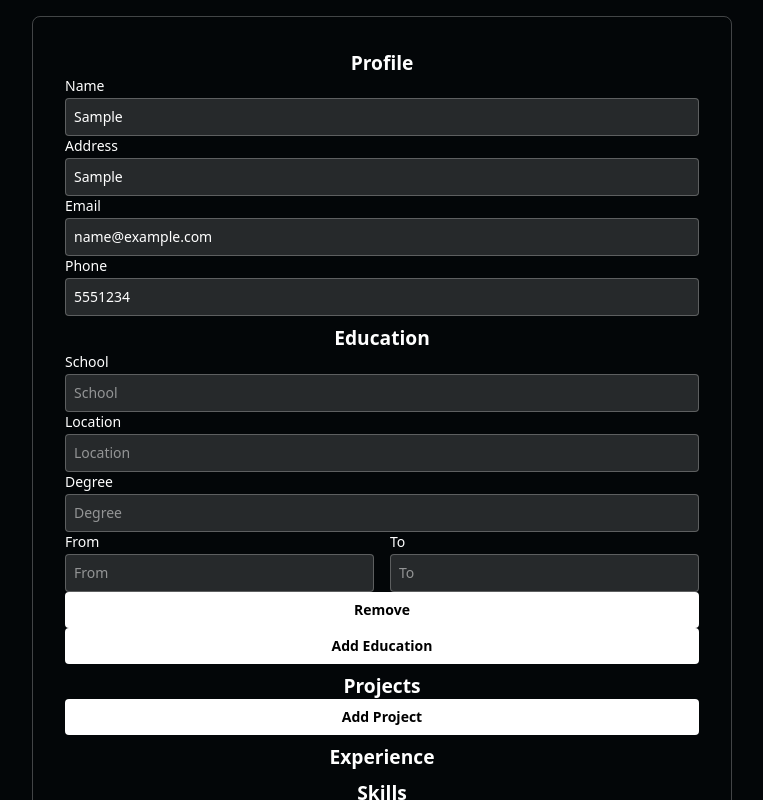
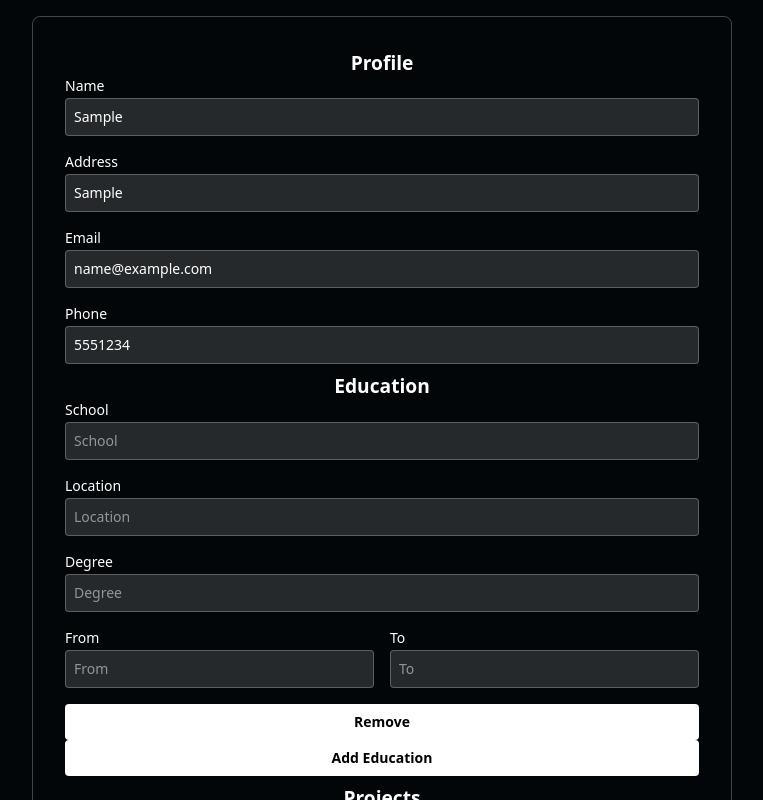
Before and after one commit to cedorikku/react-resume-builder, a React (Vite) app: page / in a window 1280 px wide. Both pictures are taken after typing "Sample", "Sample", "name@example.com", "5551234" into the empty fields and a click on the button "Add Education". Shown: the top 800 px of the page, without its empty margins (258-1021 px from the left). Built offline with nearby package versions, Linux system fonts and the light colour scheme.

Commit message:
Create input group layout

```diff
--- a/src/Form.jsx
+++ b/src/Form.jsx
@@ -21,6 +21,7 @@ const Form = ({ props }) => {
     return (
         <form className="form min-w-350 flex-none rounded-lg border border-white/25 p-16 text-lg text-sm text-white">
             <FormSection name="Profile">
+                <div className="input-group">
                     <Input
                         type="text"
                         label="Name"
@@ -45,12 +46,13 @@ const Form = ({ props }) => {
                         value={profile.phone || ''}
                         onChange={(e) => handleProfileOnChange(e, 'phone')}
                     />
+                </div>
             </FormSection>
 
             <FormSection name="Education">
                 {education.map((educationItem) => {
                     return (
-                        <div key={educationItem.key}>
+                        <div key={educationItem.key} className="input-group">
                             <Input
                                 label="School"
                                 value={educationItem.school || ''}
@@ -130,7 +132,7 @@ const Form = ({ props }) => {
             <FormSection name="Projects">
                 {projects.map((projectItem) => {
                     return (
-                        <div key={projectItem.key}>
+                        <div key={projectItem.key} className="input-group">
                             <Input
                                 label="Name"
                                 value={projectItem.name || ''}
--- a/src/components/Input.jsx
+++ b/src/components/Input.jsx
@@ -3,7 +3,7 @@ import { v4 as uuidv4 } from 'uuid';
 const Input = ({ type = 'text', label, placeholder, onChange }) => {
     const id = uuidv4();
     return (
-        <div className="input-group flex w-[100%] flex-col gap-1">
+        <div className="flex w-[100%] flex-col gap-1">
             <label className="text-sm font-medium" htmlFor={id}>
                 {label || ''}
             </label>
--- a/src/styles/Form.css
+++ b/src/styles/Form.css
@@ -3,3 +3,9 @@
     flex-grow: 1;
     gap: 1rem;
 }
+
+.input-group {
+    display: flex;
+    flex-direction: column;
+    gap: 1rem;
+}
```
Lines whose indentation alone changed are shown as unchanged.
